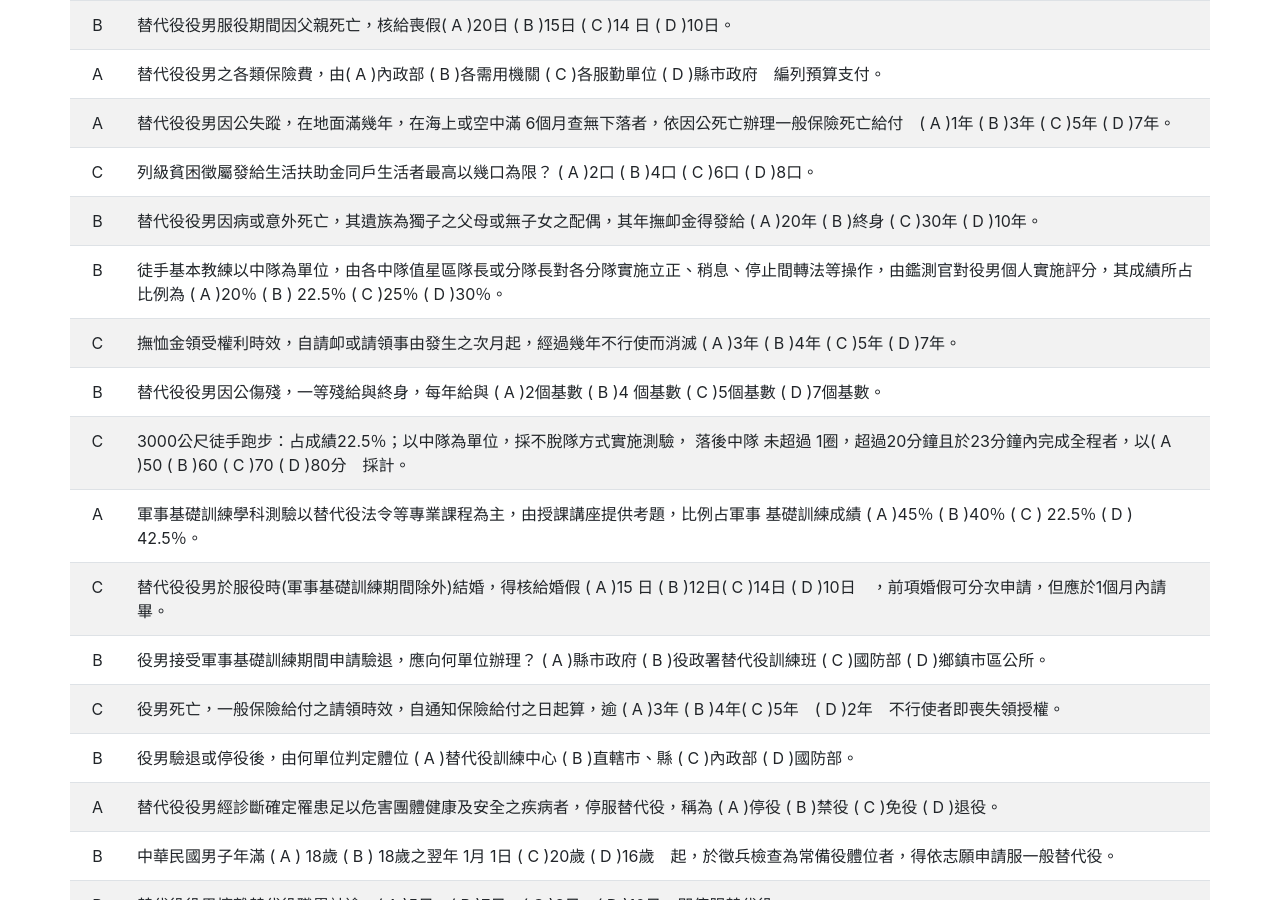
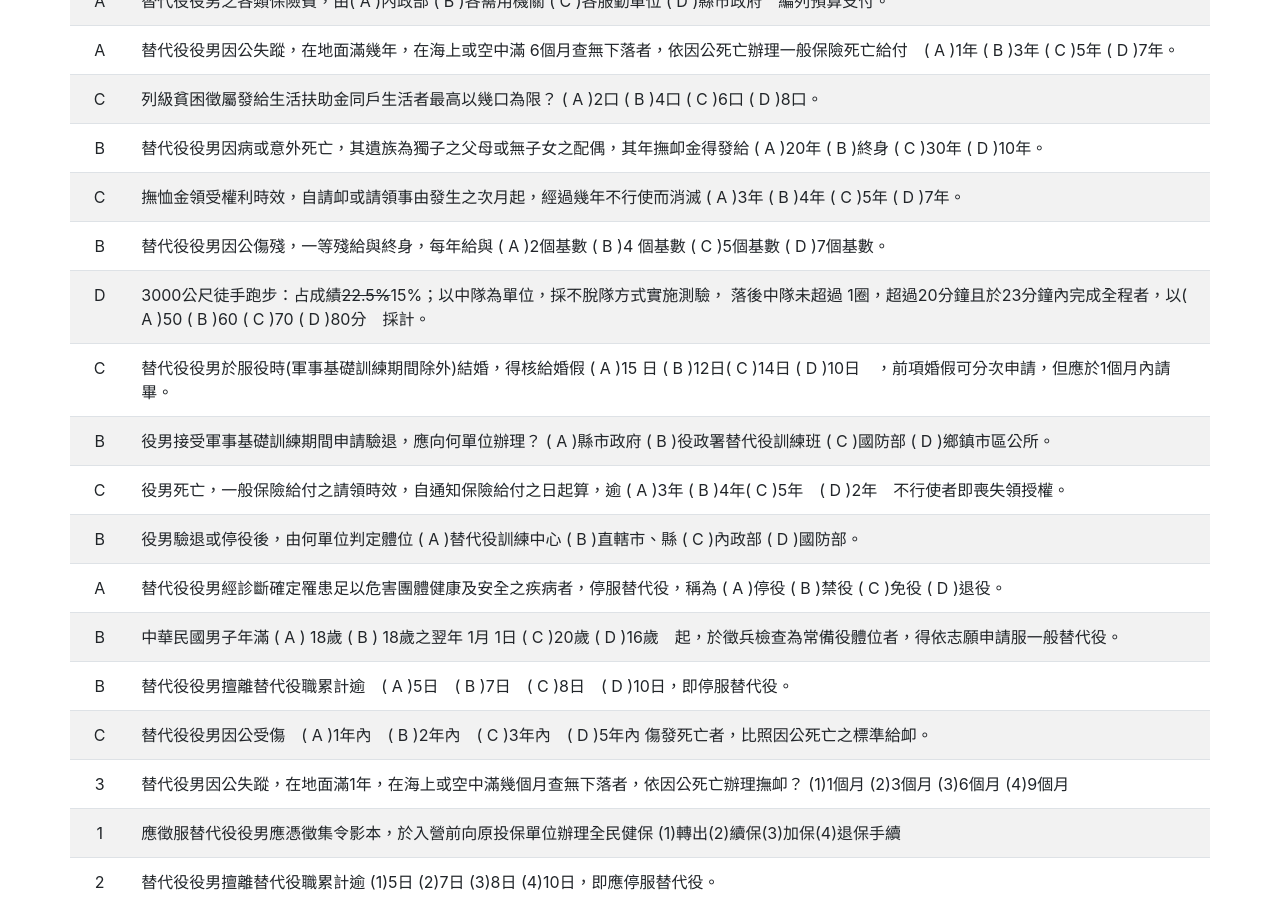
Before and after one commit to tzing/SMS-sample-question, a Jekyll site: the page built from multiple_choice.md, in a window 1280 px wide and 900 px high, scrolled down 2076 px. Built offline with Jekyll 4.4.1, drawn with Linux system fonts in a browser that asks for light colours; some of the changed text lies outside the part shown.

Commit message:
revise answer, thanks ptt user leo2313606
also: remove duplicated questions

```diff
--- a/multiple_choice.md
+++ b/multiple_choice.md
@@ -8,19 +8,18 @@ title: 選擇題
 | C | 獎懲應以書面通知之種類為( A ) 申誡 ( B ) 罰勤 ( C ) 輔導教育及罰薪 ( D ) 以上皆是
 | A | 替代役男傷病經鑑定不堪服役者，應為？( A ) 停役 ( B ) 禁役 ( C ) 免役
 | C | 列級貧困徵屬發給生活扶助金同戶生活者最高以幾口為限？( A ) 二口 ( B ) 四口 ( C ) 六口
-| A | 徒手基本教練以中隊為單位，由各中隊值星區隊長或分隊長對各分隊實施立正、稍息、停止間轉法等操作，由鑑測官對役男個人實施評分，其成績所佔比例為？( A ) 22.5% ( B ) 25%  ( C ) 30%
+| B | 徒手基本教練以中隊為單位，由各中隊值星區隊長或分隊長對各分隊實施立正、稍息、停止間轉法等操作，由鑑測官對役男個人實施評分，其成績所佔比例為？( A ) 22.5% ( B ) 25%  ( C ) 30%
 | C | 一般替代役男與第一階段研發替代役男違抗監督長官之勤務命令者，處一年以下有期徒刑、拘役或科或併科新台幣多少以下罰金？( A ) 5萬 ( B ) 6萬 ( C ) 10萬 ( D ) 12萬
 | B | 替代役男因配偶分娩，核給陪產假三日，得分次申請。但應於配偶分娩前後幾日內請畢，例假日或輪休日順延之  ( A ) 3日 ( B ) 5日 ( C ) 7日 ( D ) 10日
 | C | 撫恤受益人收到傷殘或死亡通報後，認為核定種類不符時，得於收到通報之隔日起幾個月內，向主管機關申請重核？ ( A ) 一個月內 ( B ) 二個月內 ( C ) 三個月內
 | A | 替代役男入營後，其一般保險及團體意外險受益人指定書應由誰填寫？ ( A ) 役男本人填寫 ( B ) 寄給親屬填寫 ( C ) 請訓練單位代填
 | B | 替代役男接受軍事基礎訓練期間申請驗退，應向何單位辦理？( A )縣市政府(B)役政署替代役訓練班(C)國防部
 | D | 罰勤，假日以幾小時為限？ ( A ) 二小時 ( B ) 四小時 ( C ) 六小時 ( D ) 八小時
-| A | 軍事基礎訓練學科測驗以替代役法令等專業課程為主，由授課講座提供考題，比例佔軍事基礎訓練成績百分之幾？  ( A ) 45% ( B ) 40% ( C ) 22.5% ( D ) 42.5%
+| 50% | 軍事基礎訓練學科測驗以替代役法令等專業課程為主，由授課講座提供考題，比例佔軍事基礎訓練成績百分之幾？  ( A ) 45% ( B ) 40% ( C ) 22.5% ( D ) 42.5%
 | C | 役男死亡，一般保險給付之請領時效，自通知保險給付之日起算，逾幾年不行使者即喪失領受權？    ( A ) 三年 ( B ) 四年 ( C ) 五年
 | B | 替代役男如於96年12月20日退役，其12月份全月之全民健保費應由何者負擔？    ( A ) 內政部  ( B ) 替代役男本人 ( C ) 內政部與替代役男平均負擔
 | A | 替代役男退役後役籍受何機關管理？( A ) 鄉鎮市區公所 ( B ) 縣市政府 ( C ) 需用機關 ( D ) 主管機關
 | A | 替代役男因何種資格得申請返家住宿？( A ) 家庭因素 ( B ) 專長資格 ( C ) 一般資格 ( D ) 替代役體位
-| C | 三千公尺徒手跑步：占成績22.5%；以中隊為單位，採不脫隊方式實施測驗，落後中隊未超過一圈，超過20分鐘且於23分鐘內完成全程者，以幾分採計？( A ) 60分 ( B ) 65分 ( C ) 70分 ( D ) 75分
 | C | 替代役訓練專業訓練時間為？( A ) 二週至八週 ( B ) 四週至十三週( C )一週至十二週( D ) 五週至十四週
 | B | 替代役男因疾病必須治療或休養，核給病假，一次以幾日為限？( A ) 28日( B ) 30日( C ) 35日( D ) 60日
 | C | 一般替代役男之專業訓練，應由何單位辦理？( A ) 內政部  ( B ) 國防部  ( C ) 需用機關
@@ -41,11 +40,9 @@ title: 選擇題
 | A | 替代役役男因公失蹤，在地面滿幾年，在海上或空中滿 6個月查無下落者，依因公死亡辦理一般保險死亡給付　( A )1年  ( B )3年  ( C )5年  ( D )7年。
 | C | 列級貧困徵屬發給生活扶助金同戶生活者最高以幾口為限？ ( A )2口  ( B )4口  ( C )6口  ( D )8口。
 | B | 替代役役男因病或意外死亡，其遺族為獨子之父母或無子女之配偶，其年撫卹金得發給    ( A )20年 ( B )終身 ( C )30年 ( D )10年。
-| B | 徒手基本教練以中隊為單位，由各中隊值星區隊長或分隊長對各分隊實施立正、稍息、停止間轉法等操作，由鑑測官對役男個人實施評分，其成績所占比例為 ( A )20％ ( B ) 22.5％ ( C )25％ ( D )30％。
 | C | 撫恤金領受權利時效，自請卹或請領事由發生之次月起，經過幾年不行使而消滅 ( A )3年  ( B )4年  ( C )5年  ( D )7年。
 | B | 替代役役男因公傷殘，一等殘給與終身，每年給與 ( A )2個基數  ( B )4 個基數  ( C )5個基數  ( D )7個基數。
-| C | 3000公尺徒手跑步：占成績22.5％；以中隊為單位，採不脫隊方式實施測驗， 落後中隊   未超過 1圈，超過20分鐘且於23分鐘內完成全程者，以( A )50 ( B )60 ( C )70   ( D )80分　採計。
-| A | 軍事基礎訓練學科測驗以替代役法令等專業課程為主，由授課講座提供考題，比例占軍事   基礎訓練成績 ( A )45％ ( B )40％ ( C ) 22.5％ ( D ) 42.5％。
+| D | 3000公尺徒手跑步：占成績<s>22.5%</s>15%；以中隊為單位，採不脫隊方式實施測驗， 落後中隊未超過 1圈，超過20分鐘且於23分鐘內完成全程者，以( A )50 ( B )60 ( C )70   ( D )80分　採計。
 | C | 替代役役男於服役時(軍事基礎訓練期間除外)結婚，得核給婚假 ( A )15 日 ( B )12日( C )14日 ( D )10日　，前項婚假可分次申請，但應於1個月內請畢。
 | B | 役男接受軍事基礎訓練期間申請驗退，應向何單位辦理？ ( A )縣市政府  ( B )役政署替代役訓練班 ( C )國防部 ( D )鄉鎮市區公所。
 | C | 役男死亡，一般保險給付之請領時效，自通知保險給付之日起算，逾 ( A )3年 ( B )4年( C )5年　( D )2年　不行使者即喪失領授權。
```
Also changed, not shown: true_and_false.md (+2 -6 lines).
